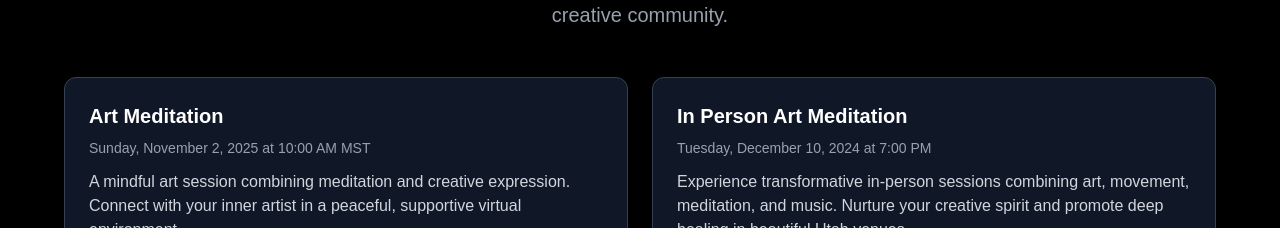
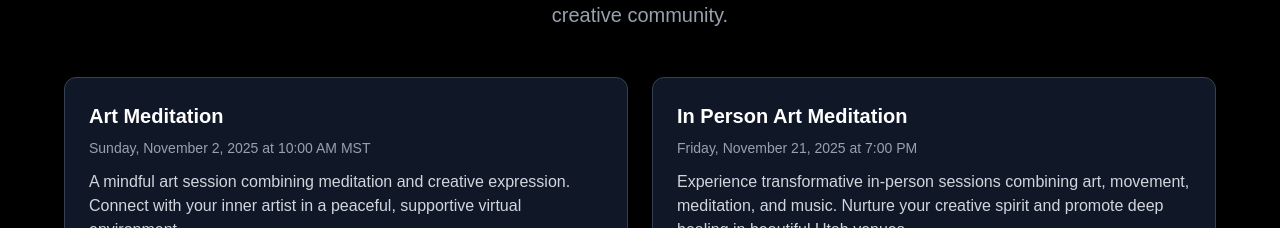
Before and after one commit to timwatts80/artriot, a Next.js app: page / in a window 1280 px wide. Shown: the part 2480-2708 px from the top of the page. Built offline with nearby package versions, Linux system fonts and the light colour scheme.

Commit message:
Fix all remaining date issues from 2024 to 2025
- Complete date updates across all files
- Ensure homepage in-person events shows November 21, 2025
- Fix structured data and registration form dates
- All events now consistently show 2025 dates

```diff
--- a/src/app/in-person-events/page.tsx
+++ b/src/app/in-person-events/page.tsx
@@ -47,7 +47,7 @@ const UPCOMING_SESSIONS = [
     id: 1,
     eventType: "frequencies-flow",
     title: "Frequencies + Flow: Creative Expression",
-    date: "November 21, 2024",
+    date: "November 21, 2025",
     time: "7:00 PM - 8:30 PM",
     location: "Jade Bloom, Draper, UT",
     price: "$55",
@@ -165,8 +165,8 @@ export default function InPersonEventsPage() {
         data={{
           name: "Art Riot Live - In-Person Art Meditation Events",
           description: "Experience transformative in-person art meditation events combining movement, music, and art for healing and creativity.",
-          startDate: "2024-12-10T19:00:00-07:00",
-          endDate: "2024-12-14T12:00:00-07:00",
+          startDate: "2025-11-21T19:00:00-07:00",
+          endDate: "2025-12-14T12:00:00-07:00",
           location: {
             "@type": "Place",
             name: "Various Venues",
--- a/src/app/page.tsx
+++ b/src/app/page.tsx
@@ -73,7 +73,7 @@ export default function ArtRiotHomePage() {
       {
         id: '2',
         name: 'In Person Art Meditation',
-        start_time: '2024-12-10T19:00:00',
+        start_time: '2025-11-21T19:00:00',
         description: 'Experience transformative in-person sessions combining art, movement, meditation, and music. Nurture your creative spirit and promote deep healing in beautiful Utah venues.',
         place: {
           name: 'Various Locations',
--- a/src/app/register/in-person/frequencies-flow/page.tsx
+++ b/src/app/register/in-person/frequencies-flow/page.tsx
@@ -47,7 +47,7 @@ export default function FrequenciesFlowRegistration() {
   const eventData = {
     id: 'frequencies-flow',
     name: 'Frequencies + Flow: Creative Expression',
-    date: 'December 7, 2024',
+    date: 'November 21, 2025',
     time: '7:00 PM - 8:30 PM',
     location: 'Jade Bloom, Draper, UT',
     price: '$55',
```
